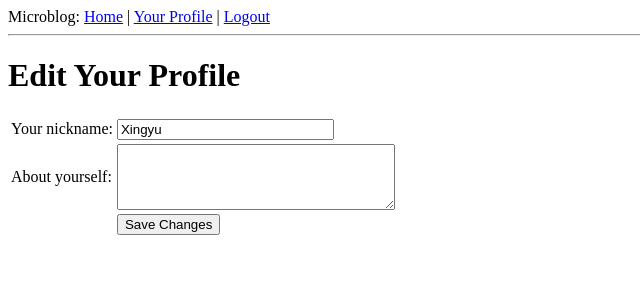
After one commit to jian6/microblog-flask, a Flask app: page /edit in a window 1280 px wide. The commit adds this page. Shown: the top 300 px of the page, without its empty margins (0-640 px from the left). Run offline with Flask 2, Linux system fonts and the light colour scheme; a user stored in the database is signed in; data comes from the database, SQL or seed files in the repository.

```diff
--- a/app/forms.py
+++ b/app/forms.py
@@ -1,7 +1,11 @@
 from flask.ext.wtf import Form
-from wtforms import StringField, BooleanField
-from wtforms.validators import DataRequired
+from wtforms import StringField, BooleanField, TextAreaField
+from wtforms.validators import DataRequired, Length
 
 class LoginForm(Form):
     openid = StringField('openid', validators=[DataRequired()])
     remember_me = BooleanField('remember_me', default=False)
+
+class EditForm(Form):
+    nickname = StringField('nickname', validators=[DataRequired()])
+    about_me = TextAreaField('about_me', validators=[Length(min=0, max=140)])
--- a/app/models.py
+++ b/app/models.py
@@ -1,10 +1,13 @@
 from app import db
+from hashlib import md5
 
 class User(db.Model):
     id = db.Column(db.Integer, primary_key=True)
     nickname = db.Column(db.String(64), index=True, unique=True)
     email = db.Column(db.String(120), index=True, unique=True)
     posts = db.relationship('Post', backref='author', lazy='dynamic')
+    about_me = db.Column(db.String(140))
+    last_seen = db.Column(db.DateTime)
 
     @property
     def is_authenticated(self):
@@ -24,6 +27,9 @@ class User(db.Model):
         except NameError:
             return str(self.id)  # python 3
 
+    def avatar(self, size):
+        return 'http://www.gravatar.com/avatar/%s?d=mm&s=%d' % (md5(self.email.encode('utf-8')).hexdigest(), size)
+
     def __repr__(self):
         return '<User %r>' % (self.nickname)
 
--- a/app/templates/base.html
+++ b/app/templates/base.html
@@ -10,6 +10,7 @@
     <div>Microblog:
         <a href="{{ url_for('index') }}">Home</a>
         {% if g.user.is_authenticated %}
+        | <a href="{{ url_for('user',nickname=g.user.nickname)}}">Your Profile</a>
         | <a href="{{ url_for('logout') }}">Logout</a>
         {% endif %}
     </div>
--- /dev/null
+++ b/app/templates/edit.html
@@ -0,0 +1,23 @@
+<!-- extend base layout -->
+{% extends "base.html" %}
+
+{% block content %}
+  <h1>Edit Your Profile</h1>
+  <form action="" method="post" name="edit">
+      {{form.hidden_tag()}}
+      <table>
+          <tr>
+              <td>Your nickname:</td>
+              <td>{{ form.nickname(size=24) }}</td>
+          </tr>
+          <tr>
+              <td>About yourself:</td>
+              <td>{{ form.about_me(cols=32, rows=4) }}</td>
+          </tr>
+          <tr>
+              <td></td>
+              <td><input type="submit" value="Save Changes"></td>
+          </tr>
+      </table>
+  </form>
+{% endblock %}
--- /dev/null
+++ b/app/templates/post.html
@@ -0,0 +1,5 @@
+<table>
+    <tr valign="top">
+        <td><img src="{{ post.author.avatar(50) }}"></td><td><i>{{ post.author.nickname }} says:</i><br>{{ post.body }}</td>
+    </tr>
+</table>
--- a/app/views.py
+++ b/app/views.py
@@ -1,8 +1,10 @@
 from flask import render_template, flash, redirect, session, url_for, request, g
 from flask.ext.login import login_user, logout_user, current_user, login_required
 from app import app, db, lm, oid
-from .forms import LoginForm
+from .forms import LoginForm, EditForm
 from .models import User
+from datetime import datetime
+
 
 @app.route('/')
 @app.route('/index')
@@ -65,8 +67,43 @@ def after_login(resp):
 @app.before_request
 def before_request():
     g.user = current_user
+    if g.user.is_authenticated:
+        g.user.last_seen = datetime.utcnow()
+        db.session.add(g.user)
+        db.session.commit()
 
 @app.route('/logout')
 def logout():
     logout_user()
     return redirect(url_for('index'))
+
+@app.route('/user/<nickname>')
+@login_required
+def user(nickname):
+    user = User.query.filter_by(nickname=nickname).first()
+    if user == None:
+        flash('User %s not found.' % nickname)
+        return redirect(url_for('index'))
+    posts = [
+        {'author': user, 'body': 'Test post #1'},
+        {'author': user, 'body': 'Test post #2'}
+    ]
+    return render_template('user.html',
+                           user=user,
+                           posts=posts)
+
+@app.route('/edit', methods=['GET', 'POST'])
+@login_required
+def edit():
+    form = EditForm()
+    if form.validate_on_submit():
+        g.user.nickname = form.nickname.data
+        g.user.about_me = form.about_me.data
+        db.session.add(g.user)
+        db.session.commit()
+        flash('Your changes have been saved.')
+        return redirect(url_for('edit'))
+    else:
+        form.nickname.data = g.user.nickname
+        form.about_me.data = g.user.about_me
+    return render_template('edit.html', form=form)
```
Also changed, not shown: app/templates/user.html (added, +20 -0 lines), 1 other file.
